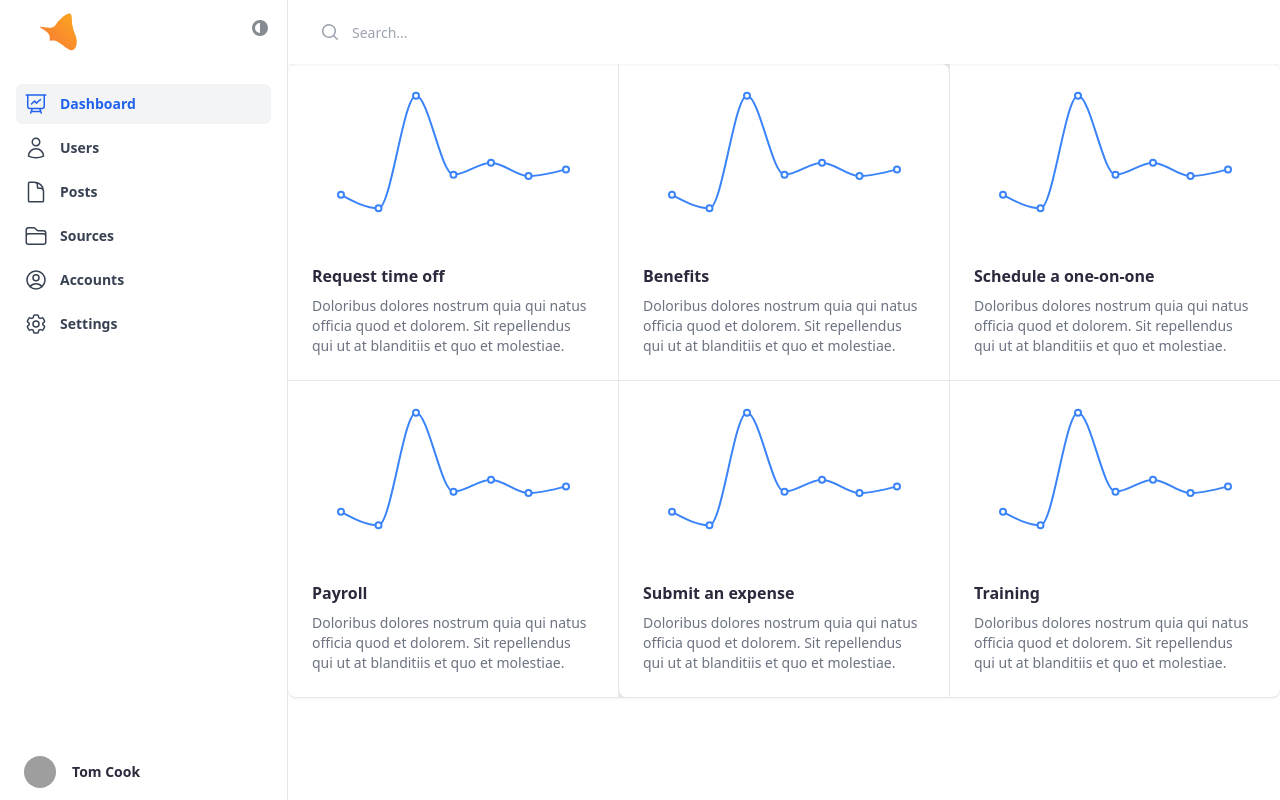
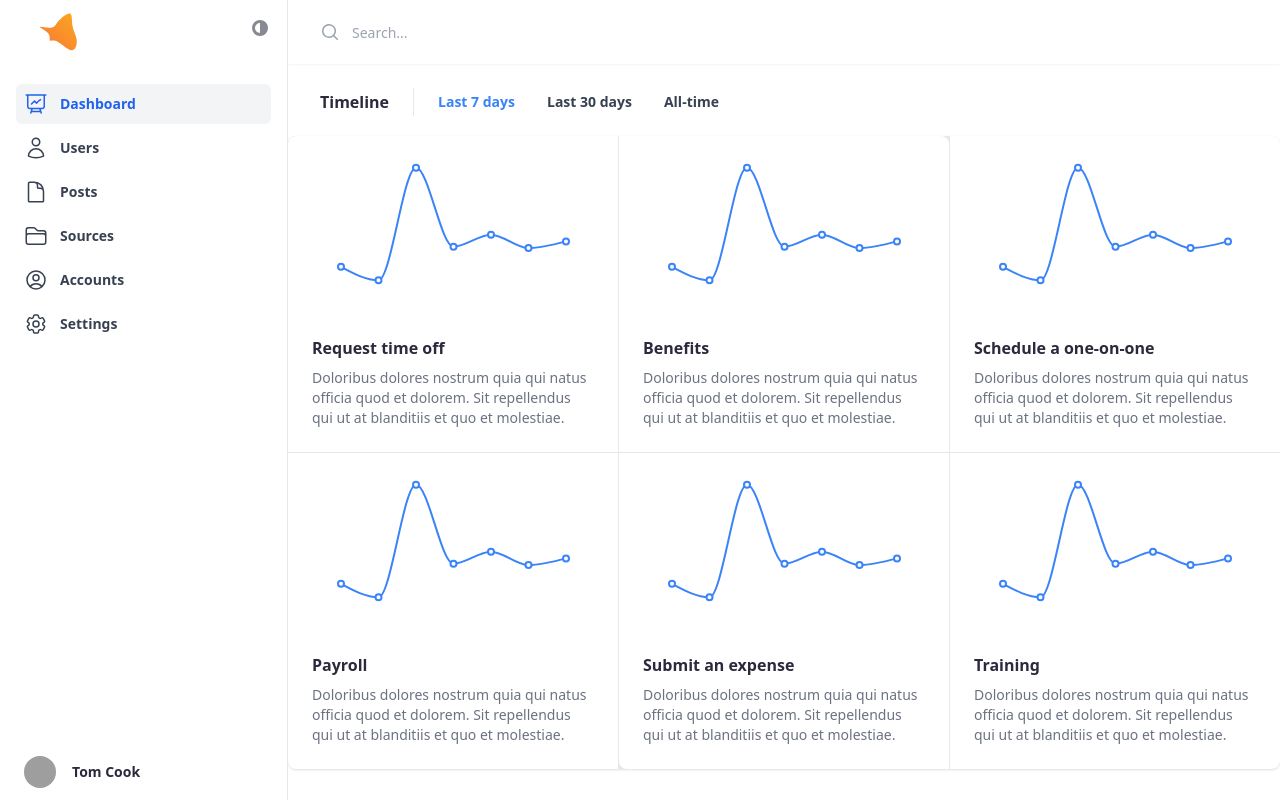
Before and after one commit to ehsansh84/social-dash-frnt, a React (Vite) app: page / in a window 1280 px wide. Built offline with nearby package versions, Linux system fonts and the light colour scheme; no server answers; grey boxes are pictures that could not be loaded.

Commit message:
update dashboard to include basic timeline filter

```diff
--- a/src/pages/Dashboard/Dashboard.jsx
+++ b/src/pages/Dashboard/Dashboard.jsx
@@ -1,98 +1,94 @@
-import {
-  AcademicCapIcon,
-  BanknotesIcon,
-  CheckBadgeIcon,
-  ClockIcon,
-  ReceiptRefundIcon,
-  UsersIcon,
-} from "@heroicons/react/24/outline"
+import { useState } from "react"
 import TinyLineChart from "../../components/charts/TinyLineChart"
+import { classNames } from "../../utils"
+import { SectionHeadingWithActionButton } from "../../SectionHeadingWithActionButton"
+import { Wrapper } from "../../Wrapper"
 
-const actions = [
-  {
-    title: "Request time off",
-    href: "#",
-    icon: ClockIcon,
-    iconForeground: "text-teal-700",
-    iconBackground: "bg-teal-50",
-  },
-  {
-    title: "Benefits",
-    href: "#",
-    icon: CheckBadgeIcon,
-    iconForeground: "text-purple-700",
-    iconBackground: "bg-purple-50",
-  },
-  {
-    title: "Schedule a one-on-one",
-    href: "#",
-    icon: UsersIcon,
-    iconForeground: "text-sky-700",
-    iconBackground: "bg-sky-50",
-  },
-  {
-    title: "Payroll",
-    href: "#",
-    icon: BanknotesIcon,
-    iconForeground: "text-yellow-700",
-    iconBackground: "bg-yellow-50",
-  },
-  {
-    title: "Submit an expense",
-    href: "#",
-    icon: ReceiptRefundIcon,
-    iconForeground: "text-rose-700",
-    iconBackground: "bg-rose-50",
-  },
-  {
-    title: "Training",
-    href: "#",
-    icon: AcademicCapIcon,
-    iconForeground: "text-indigo-700",
-    iconBackground: "bg-indigo-50",
-  },
+const charts = [
+  { title: "Request time off" },
+  { title: "Benefits" },
+  { title: "Schedule a one-on-one" },
+  { title: "Payroll" },
+  { title: "Submit an expense" },
+  { title: "Training" },
 ]
 
-function classNames(...classes) {
-  return classes.filter(Boolean).join(" ")
-}
+const secondaryNavigation = [
+  { name: "Last 7 days", id: "last7days" },
+  { name: "Last 30 days", id: "last30days" },
+  { name: "All-time", id: "alltime" },
+]
 
 export default function Dashboard() {
+  const [timeline, setTimeline] = useState(secondaryNavigation[0])
+
   return (
-    <div className="divide-y divide-gray-200 dark:divide-gray-800 overflow-hidden rounded-lg bg-gray-200 dark:bg-gray-800 shadow sm:grid sm:grid-cols-2 sm:gap-px sm:divide-y-0 lg:grid-cols-3">
-      {actions.map((action, actionIdx) => (
+    <>
+      <Wrapper as="header" className="dark:border-t dark:border-white/5">
+        <SectionHeadingWithActionButton Button={null}>
+              <div className="flex max-w-7xl flex-wrap items-center justify-start gap-6 sm:flex-nowrap mt-1">
+                <h1>
+                  Timeline
+                </h1>
+                <div className="order-last flex w-full gap-x-8 text-sm font-semibold leading-6 sm:order-none sm:w-auto sm:border-s sm:border-border sm:ps-6 sm:leading-7">
+                  {secondaryNavigation.map((item) => (
+                    <button
+                      type="button"
+                      onClick={(e) => {
+                        e.preventDefault()
+                        setTimeline(item)
+                      }}
+                      key={item.name}
+                      href={item.href}
+                      className={
+                        item.id === timeline.id
+                          ? "text-primary"
+                          : "text-gray-700 dark:text-gray-400"
+                      }
+                    >
+                      {item.name}
+                    </button>
+                  ))}
+                </div>
+              </div>
+        </SectionHeadingWithActionButton>
+      </Wrapper>
+      <div className="divide-y divide-gray-200 overflow-hidden rounded-lg bg-gray-200 shadow dark:divide-gray-800 dark:bg-gray-800 sm:grid sm:grid-cols-2 sm:gap-px sm:divide-y-0 lg:grid-cols-3">
+        {charts.map((chart, chartIdx) => (
           <div
-          key={action.title}
+            key={chartIdx}
             className={classNames(
-            actionIdx === 0
+              chartIdx === 0
                 ? "rounded-tl-lg rounded-tr-lg sm:rounded-tr-none"
                 : "",
-            actionIdx === 1 ? "sm:rounded-tr-lg" : "",
-            actionIdx === actions.length - 2 ? "sm:rounded-bl-lg" : "",
-            actionIdx === actions.length - 1
+              chartIdx === 1 ? "sm:rounded-tr-lg" : "",
+              chartIdx === charts.length - 2 ? "sm:rounded-bl-lg" : "",
+              chartIdx === charts.length - 1
                 ? "rounded-bl-lg rounded-br-lg sm:rounded-bl-none"
                 : "",
               "group relative bg-bg p-6 focus-within:ring-2 focus-within:ring-inset focus-within:ring-indigo-500",
             )}
           >
-          <div className="h-36 w-10/12 mx-auto">
+            <div className="mx-auto h-36 w-10/12">
               <TinyLineChart />
             </div>
             <div className="mt-8">
-            <h3 className="text-base font-semibold leading-6 text-text">
-              <a href={action.href} className="focus:outline-none">
+              <div className="text-base font-semibold leading-6 text-text">
+                <h4 href={chart.href} className="focus:outline-none">
                   {/* Extend touch target to entire panel */}
                   {/* <span className="absolute inset-0" aria-hidden="true" /> */}
-                {action.title}
-              </a>
-            </h3>
+                  {chart.title}
+                </h4>
+              </div>
               <p className="mt-2 text-sm text-gray-500">
-              Doloribus dolores nostrum quia qui natus officia quod et dolorem.
-              Sit repellendus qui ut at blanditiis et quo et molestiae.
+                Doloribus dolores nostrum quia qui natus officia quod et
+                dolorem. Sit repellendus qui ut at blanditiis et quo et
+                molestiae.
               </p>
             </div>
           </div>
         ))}
       </div>
+    </>
   )
 }
```
Lines whose indentation alone changed are shown as unchanged.
